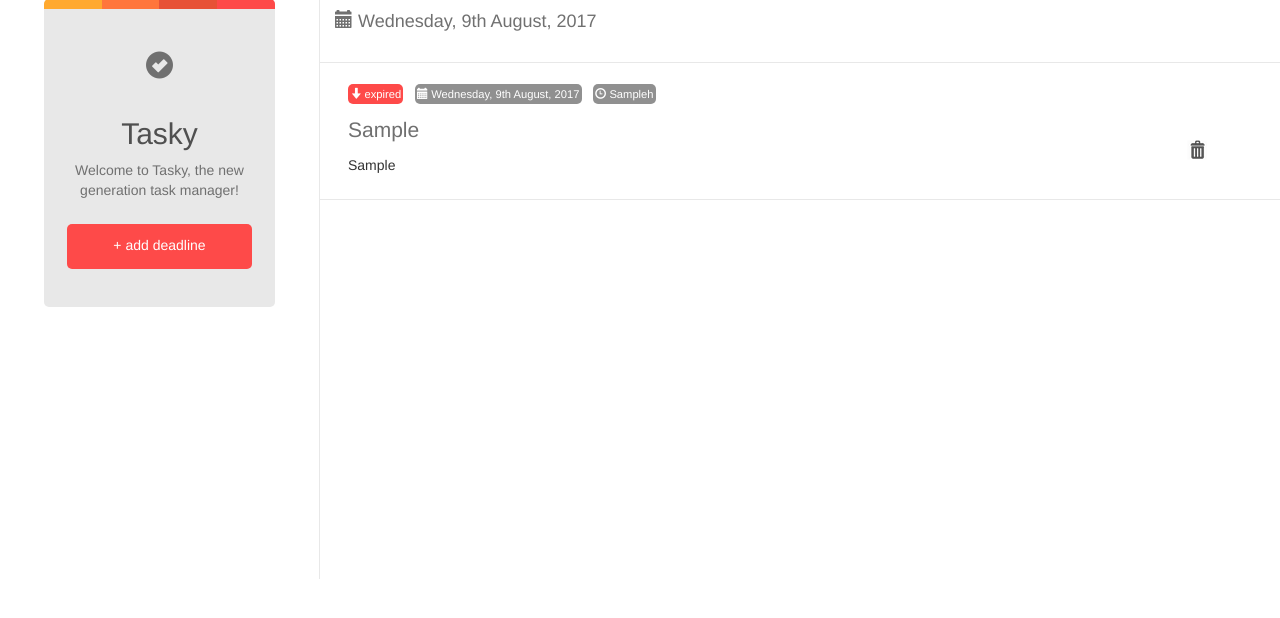
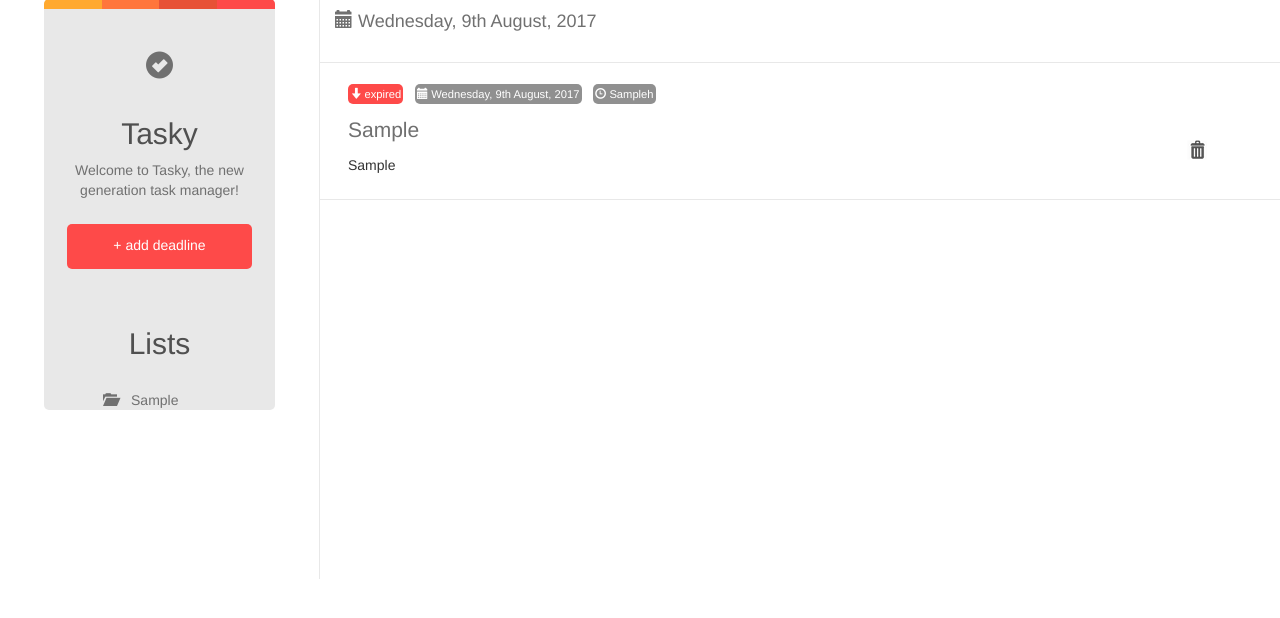
Before and after one commit to arnevbeveren/Task-Manager, a PHP site: page / in a window 1280 px wide. Shown: the part 73-691 px from the top of the page. Run offline with PHP 8.4, Linux system fonts and the light colour scheme; the visitor is signed in with stand-in values (Sample User, id 1); tables that the repository leaves empty or names only in its code hold one stand-in row (values such as "Sample post").

Commit message:
al the lists in left bar

```diff
--- a/add-deadline.php
+++ b/add-deadline.php
@@ -13,7 +13,7 @@ spl_autoload_register( function($class){
 
 if (!empty($_POST)) {
     $deadline->setDeadline($_POST['deadline']);
-    $deadline->setCourse($_POST['course']);
+    $deadline->setList($_POST['list']);
     $deadline->setDuration($_POST['duration']);
     $deadline->setExpiredate($_POST['expiredate']);
     $deadline->AddDeadline();
@@ -43,7 +43,7 @@ if (!empty($_POST)) {
 
             <input id="textvak" type="text" class="form-control" placeholder="Deadline" name="deadline" aria-describedby="basic-addon1">
 
-            <input id="textvak" type="text" class="form-control" placeholder="Course" name="course" aria-describedby="basic-addon1">
+            <input id="textvak" type="text" class="form-control" placeholder="List" name="list" aria-describedby="basic-addon1">
 
             <input id="textvak" type="number" class="form-control" placeholder="Duration" name="duration" aria-describedby="basic-addon1">
 
--- a/classes/Deadlines.php
+++ b/classes/Deadlines.php
@@ -77,6 +77,17 @@ class Deadlines
         return $rResult;
     }
 
+    public function getLists()
+    {
+        $conn = Db::getInstance();
+        $statement = $conn->prepare("select list from deadlines");
+        $statement->execute();
+
+        $rResult = $statement->fetchAll(PDO::FETCH_ASSOC);
+
+        return $rResult;
+    }
+
 
     public function AddDeadline()
     {
--- a/css/style.css
+++ b/css/style.css
@@ -179,3 +179,17 @@ p#duration{
 .grijs{
     background-color: #909090;
 }
+
+.lists{
+    list-style: none;
+}
+
+.lists li a{
+    text-decoration: none;
+    color: #707070;
+}
+
+#folder{
+    font-size: 1em;
+    padding-right: 1em;
+}
--- a/index.php
+++ b/index.php
@@ -61,6 +61,28 @@ if( !empty($_POST)){
 
 
         <a href="add-deadline.php" class="center-block"><p class="text-center">+ add deadline</p></a>
+
+        <h2 class="text-center">Lists</h2>
+
+        <ul class="lists">
+            <?php
+            $lastList = "";
+            foreach($deadlines as $key=>$deadline):
+                $list = $deadline['list'];
+                ?>
+            <li>
+                <a href="<?php echo $list ?>.php">
+                    <?php
+
+                    if($list !== $lastList){
+                        echo "<span id='folder' class=\"glyphicon glyphicon-folder-open\" aria-hidden=\"true\"></span>" . $list;
+                        $lastList = $list;
+                    }
+                    ?>
+                </a>
+            </li>
+            <?php endforeach; ?>
+        </ul>
 
     </div>
 
```
